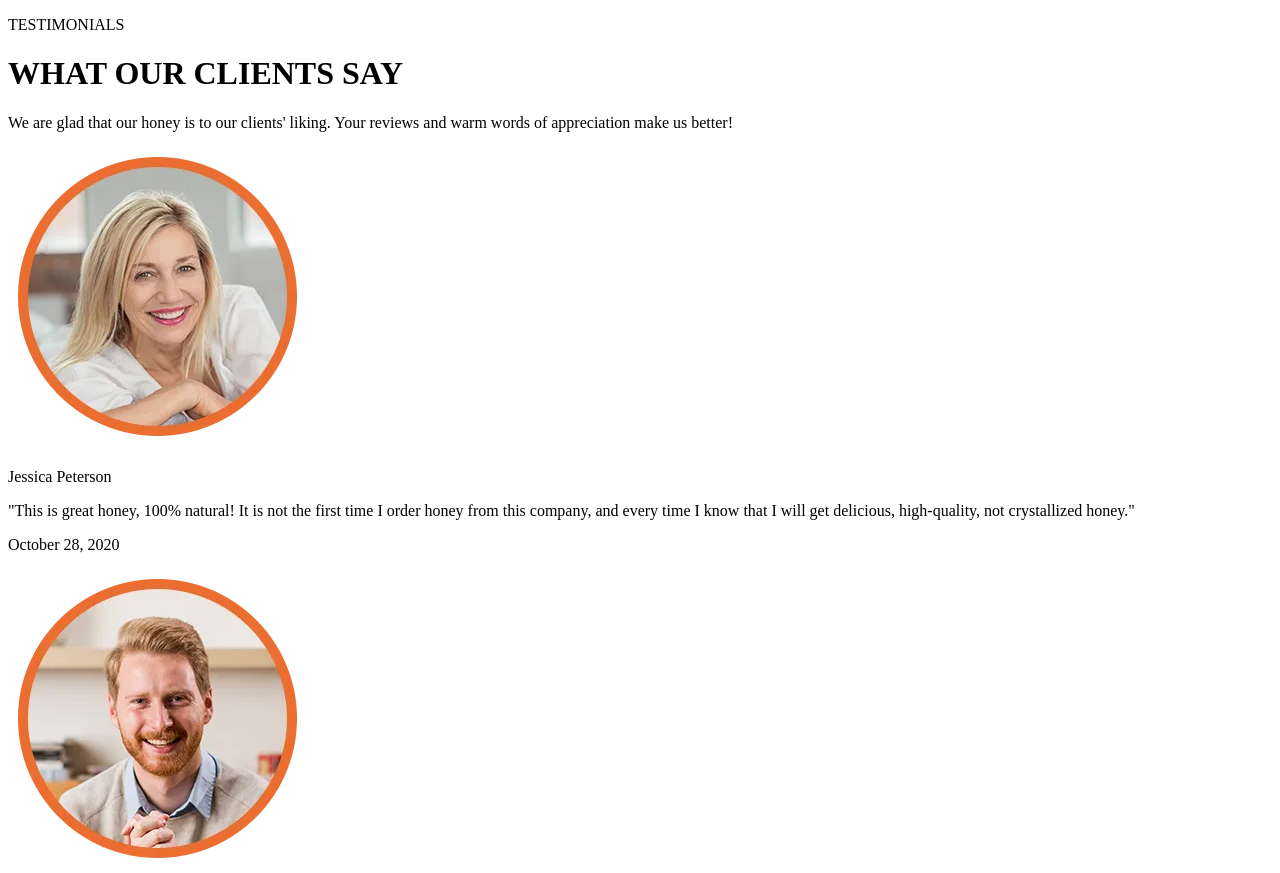
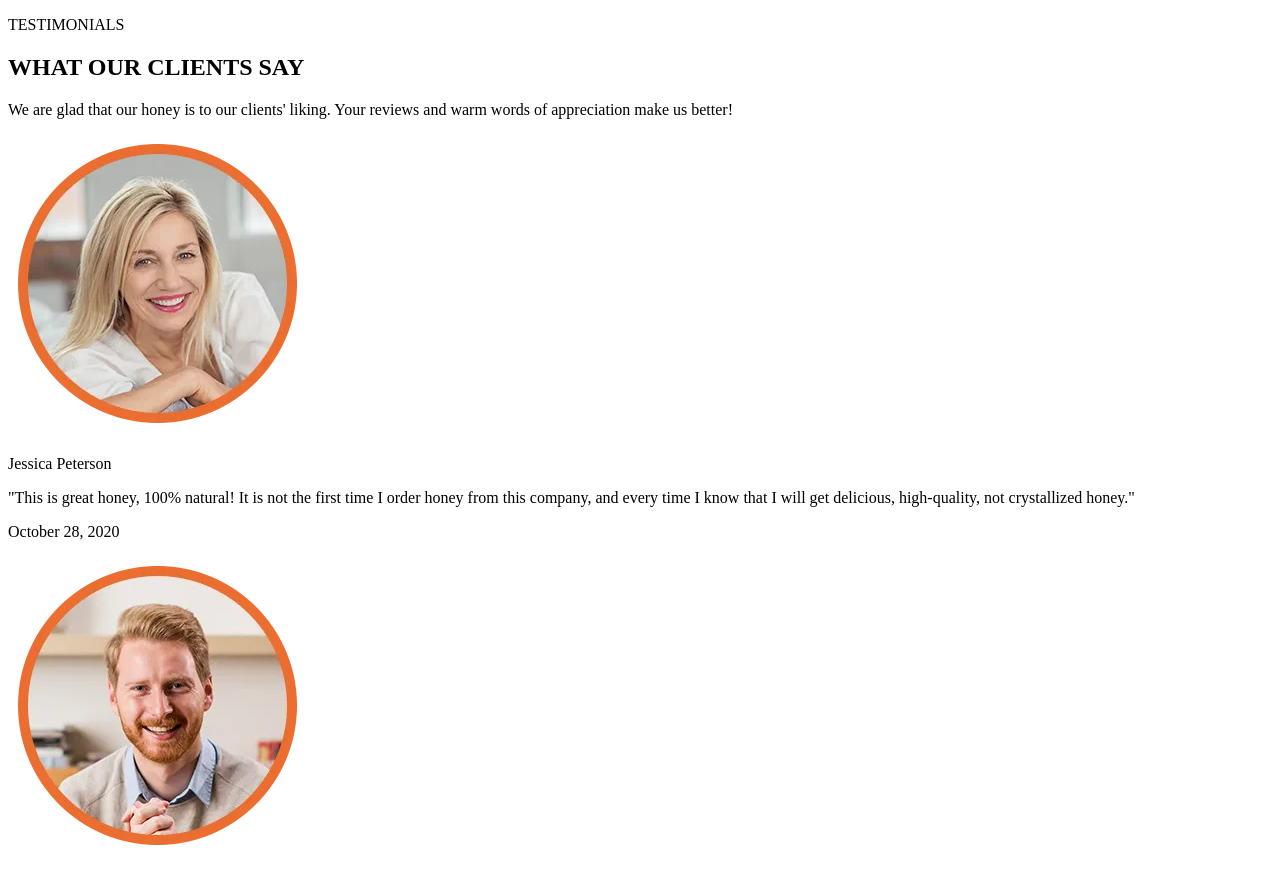
Before and after one commit to Vasyl-Bobko/my_block, a plain HTML site: page index.html in a window 1280 px wide. Shown: the top 873 px of the page. Drawn offline with Linux system fonts and the light colour scheme.

Commit message:
Chenge from h1 to h2 what our clients say

```diff
--- a/index.html
+++ b/index.html
@@ -14,7 +14,7 @@
 
     <div class="text section-clients-feedback">
         <p class="feedback">TESTIMONIALS</p>
-        <h1>WHAT OUR CLIENTS SAY</h1>
+        <h2>WHAT OUR CLIENTS SAY</h2>
         <div id="strip-for-clients"></div>
         <p class="small-text-">We are glad that our honey is to our clients' liking. Your reviews and warm
             words of appreciation make us better!</p>
```
